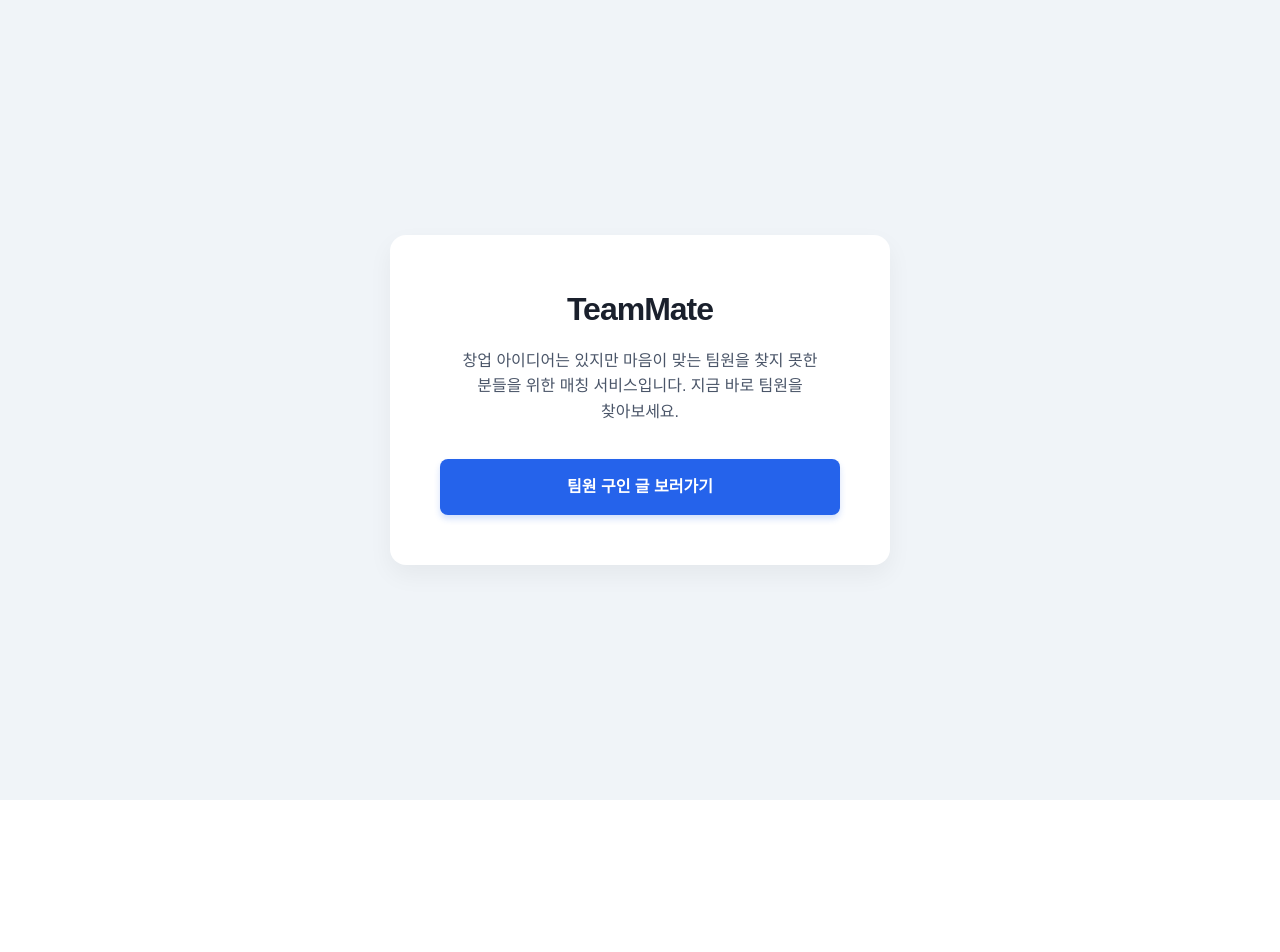
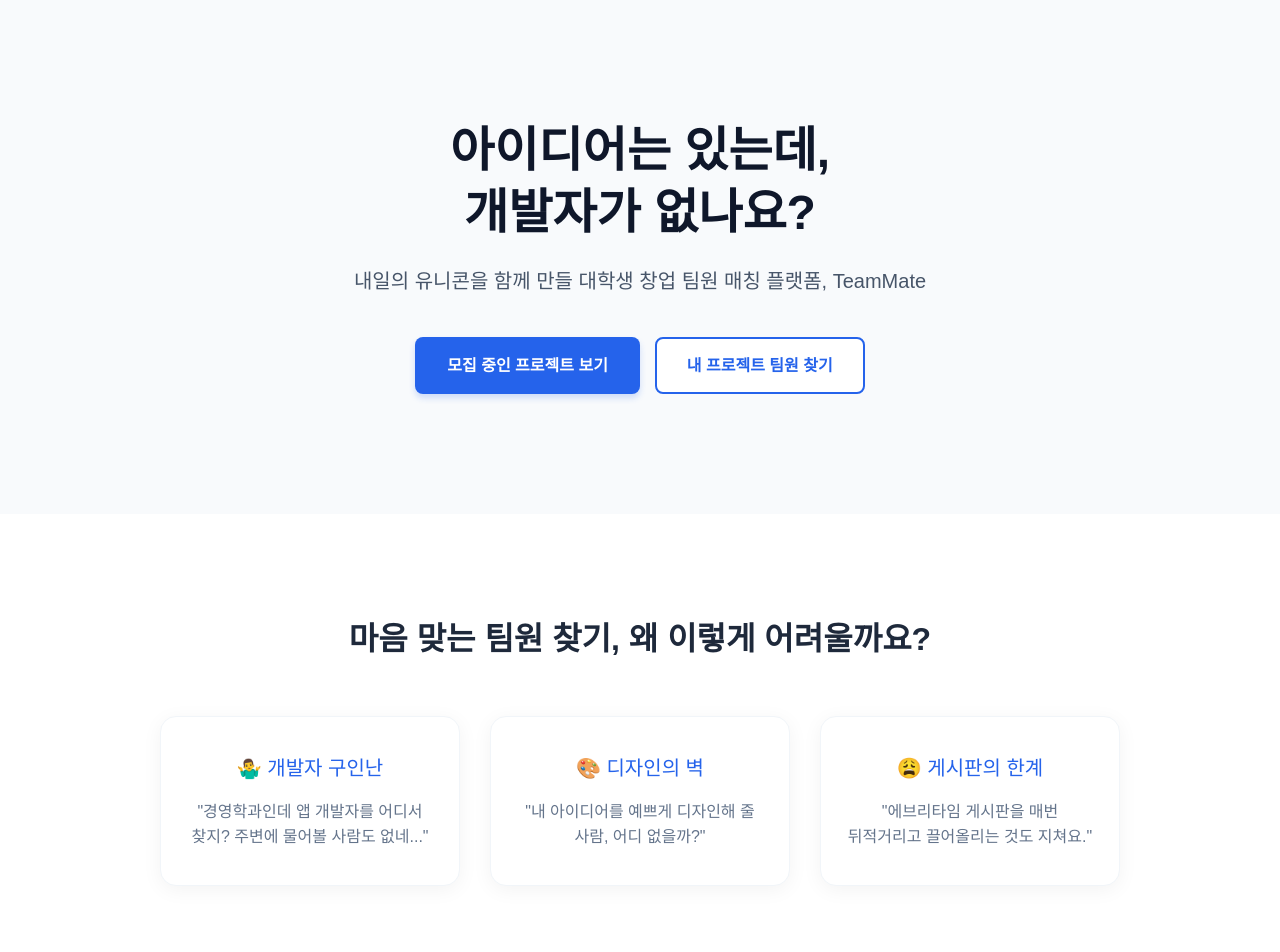
Before and after one commit to ayoung1201/teammate-mvp, a Next.js app: page / in a window 1280 px wide. Shown: the top 952 px of the page. Before the commit the page ends 800 px from the top, so only its background shows below. Built offline with nearby package versions, Linux system fonts and the light colour scheme.

Commit message:
fix: 홈 UI개선

```diff
--- a/app/page.tsx
+++ b/app/page.tsx
@@ -1,20 +1,120 @@
+// app/page.tsx
 import Link from "next/link";
 
 export default function Home() {
   return (
-    <main style={{ minHeight: "100vh", backgroundColor: "#f0f4f8", display: "flex", alignItems: "center", justifyContent: "center", padding: "20px" }}>
-      <div style={{ backgroundColor: "white", padding: "50px", borderRadius: "16px", boxShadow: "0 10px 25px rgba(0,0,0,0.05)", textAlign: "center", maxWidth: "500px", width: "100%" }}>
-        <h1 style={{ color: "#1a202c", fontSize: "32px", margin: "0 0 15px 0", fontWeight: "800", letterSpacing: "-1px" }}>TeamMate</h1>
-        <p style={{ color: "#4a5568", fontSize: "16px", lineHeight: "1.6", marginBottom: "35px", wordBreak: "keep-all" }}>
-          창업 아이디어는 있지만 마음이 맞는 팀원을 찾지 못한 분들을 위한 매칭 서비스입니다. 지금 바로 팀원을 찾아보세요.
-        </p>
+    // 전체 페이지의 기본 폰트와 줄 간격을 설정합니다.
+    <main style={{ fontFamily: "sans-serif", color: "#333", lineHeight: "1.6" }}>
 
-        <Link href="/list" style={{ textDecoration: "none" }}>
-          <button style={{ backgroundColor: "#2563eb", color: "white", padding: "16px 32px", borderRadius: "8px", border: "none", fontSize: "16px", fontWeight: "bold", cursor: "pointer", width: "100%", boxShadow: "0 4px 6px rgba(37, 99, 235, 0.2)" }}>
-            팀원 구인 글 보러가기
-          </button>
-        </Link>
-      </div>
+      {/*
+        디자인을 위한 CSS 스타일 설정입니다.
+        모바일 화면(가로 768px 이하)에서는 요소들이 세로로 배치되도록 설정했습니다.
+      */}
+      <style>{`
+        .container { max-width: 1000px; margin: 0 auto; padding: 0 20px; }
+        .section { padding: 100px 0; }
+        .section-title { font-size: 32px; font-weight: bold; text-align: center; margin-bottom: 50px; color: #1e293b; }
+
+        .hero-title { font-size: 48px; font-weight: 800; line-height: 1.3; margin-bottom: 20px; color: #0f172a; }
+        .hero-subtitle { font-size: 20px; color: #475569; margin-bottom: 40px; word-break: keep-all; }
+
+        .button-group { display: flex; gap: 15px; justify-content: center; }
+        .btn-primary { background-color: #2563eb; color: white; padding: 16px 32px; border-radius: 8px; text-decoration: none; font-weight: bold; font-size: 16px; transition: 0.2s; box-shadow: 0 4px 6px rgba(37, 99, 235, 0.2); }
+        .btn-primary:hover { background-color: #1d4ed8; }
+        .btn-secondary { background-color: white; color: #2563eb; border: 2px solid #2563eb; padding: 14px 30px; border-radius: 8px; text-decoration: none; font-weight: bold; font-size: 16px; transition: 0.2s; }
+        .btn-secondary:hover { background-color: #eff6ff; }
+
+        .grid-3 { display: grid; grid-template-columns: repeat(3, 1fr); gap: 30px; }
+        .grid-2 { display: grid; grid-template-columns: repeat(2, 1fr); gap: 40px; }
+
+        .card { background: white; padding: 35px 25px; border-radius: 16px; box-shadow: 0 4px 20px rgba(0,0,0,0.05); text-align: center; border: 1px solid #f1f5f9; }
+        .card h3 { font-size: 20px; color: #2563eb; margin-bottom: 15px; }
+        .card p { color: #64748b; font-size: 16px; word-break: keep-all; }
+
+        .feature-box { background: white; padding: 40px; border-radius: 16px; border: 1px solid #e2e8f0; box-shadow: 0 4px 6px rgba(0,0,0,0.02); }
+        .feature-box h3 { font-size: 24px; color: #0f172a; margin-bottom: 15px; }
+        .feature-box p { color: #475569; font-size: 17px; word-break: keep-all; }
+
+        .cta-section { background-color: #1e3a8a; color: white; padding: 100px 0; text-align: center; }
+        .cta-title { font-size: 36px; font-weight: bold; margin-bottom: 20px; line-height: 1.4; }
+        .cta-subtitle { font-size: 20px; opacity: 0.9; margin-bottom: 40px; }
+        .btn-white { background-color: white; color: #1e3a8a; padding: 18px 40px; border-radius: 8px; text-decoration: none; font-weight: bold; font-size: 18px; display: inline-block; box-shadow: 0 4px 15px rgba(0,0,0,0.1); transition: 0.2s; }
+        .btn-white:hover { transform: translateY(-2px); }
+
+        /* 모바일 화면을 위한 설정 */
+        @media (max-width: 768px) {
+          .section { padding: 60px 0; }
+          .hero-title { font-size: 32px; }
+          .hero-subtitle { font-size: 16px; }
+          .section-title { font-size: 24px; margin-bottom: 30px; }
+          .button-group { flex-direction: column; }
+          .btn-primary, .btn-secondary { width: 100%; text-align: center; box-sizing: border-box; }
+          .grid-3, .grid-2 { grid-template-columns: 1fr; gap: 20px; }
+          .cta-title { font-size: 24px; }
+        }
+      `}</style>
+
+      {/* 1. 메인 히어로 섹션 */}
+      <section className="section" style={{ backgroundColor: "#f8fafc", textAlign: "center", paddingTop: "120px", paddingBottom: "120px" }}>
+        <div className="container">
+          <h1 className="hero-title">아이디어는 있는데,<br />개발자가 없나요?</h1>
+          <p className="hero-subtitle">내일의 유니콘을 함께 만들 대학생 창업 팀원 매칭 플랫폼, TeamMate</p>
+          <div className="button-group">
+            <Link href="/list" className="btn-primary">모집 중인 프로젝트 보기</Link>
+            <Link href="/write" className="btn-secondary">내 프로젝트 팀원 찾기</Link>
+          </div>
+        </div>
+      </section>
+
+      {/* 2. 문제 공감 섹션 */}
+      <section className="section" style={{ backgroundColor: "#ffffff" }}>
+        <div className="container">
+          <h2 className="section-title">마음 맞는 팀원 찾기, 왜 이렇게 어려울까요?</h2>
+          <div className="grid-3">
+            <div className="card">
+              <h3>🤷‍♂️ 개발자 구인난</h3>
+              <p>"경영학과인데 앱 개발자를 어디서 찾지? 주변에 물어볼 사람도 없네..."</p>
+            </div>
+            <div className="card">
+              <h3>🎨 디자인의 벽</h3>
+              <p>"내 아이디어를 예쁘게 디자인해 줄 사람, 어디 없을까?"</p>
+            </div>
+            <div className="card">
+              <h3>😩 게시판의 한계</h3>
+              <p>"에브리타임 게시판을 매번 뒤적거리고 끌어올리는 것도 지쳐요."</p>
+            </div>
+          </div>
+        </div>
+      </section>
+
+      {/* 3. 해결책 및 핵심 기능 섹션 */}
+      <section className="section" style={{ backgroundColor: "#f0f4f8" }}>
+        <div className="container">
+          <h2 className="section-title">TeamMate에서 단 1분 만에 팀 빌딩을 시작하세요</h2>
+          <div className="grid-2">
+            <div className="feature-box">
+              <h3>1. 직관적인 구인글 작성</h3>
+              <p>복잡한 양식은 필요 없습니다. 찾고 있는 포지션과 내 창업 아이디어를 간단하고 명확하게 올려보세요.</p>
+            </div>
+            <div className="feature-box">
+              <h3>2. 다양한 프로젝트 탐색</h3>
+              <p>지금 진행 중인 다른 대학생들의 가슴 뛰는 프로젝트를 확인하고, 내 능력을 발휘할 곳을 찾아보세요.</p>
+            </div>
+          </div>
+        </div>
+      </section>
+
+      {/* 4. 최종 행동 유도 섹션 */}
+      <section className="cta-section">
+        <div className="container">
+          <h2 className="cta-title">혼자 꾸는 꿈은 아이디어에 불과하지만,<br />함께 꾸는 꿈은 현실이 됩니다.</h2>
+          <p className="cta-subtitle">지금 바로 TeamMate에서 여정을 시작하세요.</p>
+          <Link href="/write" className="btn-white">
+            지금 바로 팀원 구하기
+          </Link>
+        </div>
+      </section>
+
     </main>
   );
 }
```
